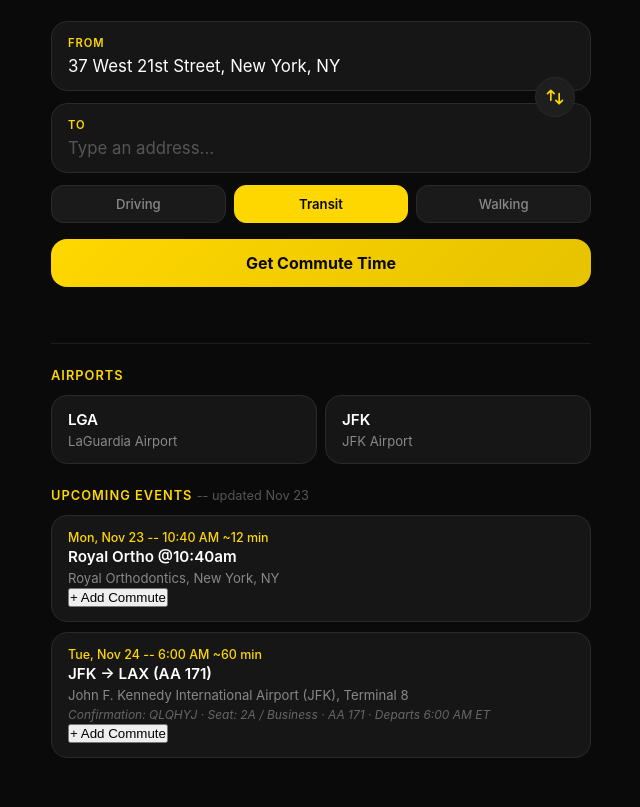
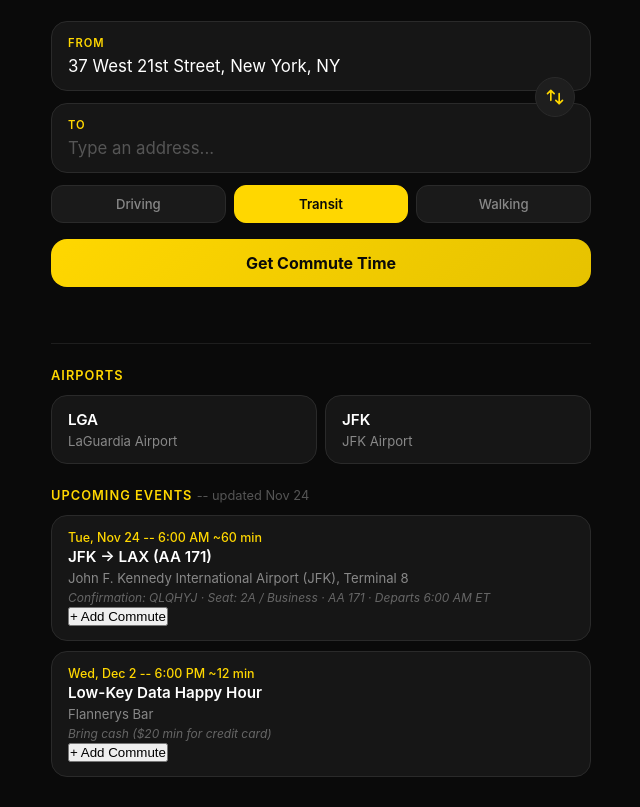
Before and after one commit to mavvie-droid/commute-calculator, a plain HTML site: page index.html in a window 1280 px wide. Shown: the part 72-879 px from the top of the page, without its empty margins (319-959 px from the left). Drawn offline with Linux system fonts and the light colour scheme.

Commit message:
Refresh events 2026-11-24
Co-Authored-By: Claude Sonnet 4.6 <noreply@anthropic.com>
Claude-Session: https://claude.ai/code/session_01YDown2CJrogE4vxxusgAtV

```diff
--- a/index.html
+++ b/index.html
@@ -279,20 +279,21 @@
     </a>
   </div>
 
-  <p class="section-title">Upcoming Events <span style="color:#555; font-weight:400; text-transform:none; letter-spacing:0;">-- updated Nov 23</span></p>
+  <p class="section-title">Upcoming Events <span style="color:#555; font-weight:400; text-transform:none; letter-spacing:0;">-- updated Nov 24</span></p>
 
   <!-- EVENTS_START -->
-  <a class="event-card cat-medical" data-start="2026-11-23T10:40:00" data-end="2026-11-23T11:40:00" data-address="Royal Orthodontics, New York, NY" onclick="openEvent('Royal Orthodontics, New York, NY')">
-    <div class="event-date">Mon, Nov 23 -- 10:40 AM <span class="eta-badge">~12 min</span></div>
-    <div class="event-name">Royal Ortho @10:40am</div>
-    <div class="event-address">Royal Orthodontics, New York, NY</div>
-    <button class="commute-btn" onclick="event.stopPropagation(); addCommute(this)">+ Add Commute</button>
-  </a>
   <a class="event-card cat-travel" data-start="2026-11-24T06:00:00" data-end="2026-11-24T12:28:00" data-address="John F. Kennedy International Airport (JFK), Terminal 8" onclick="openEvent('John F. Kennedy International Airport (JFK), Terminal 8')">
     <div class="event-date">Tue, Nov 24 -- 6:00 AM <span class="eta-badge">~60 min</span></div>
     <div class="event-name">JFK → LAX (AA 171)</div>
     <div class="event-address">John F. Kennedy International Airport (JFK), Terminal 8</div>
     <div class="event-note">Confirmation: QLQHYJ · Seat: 2A / Business · AA 171 · Departs 6:00 AM ET</div>
+    <button class="commute-btn" onclick="event.stopPropagation(); addCommute(this)">+ Add Commute</button>
+  </a>
+  <a class="event-card cat-social" data-start="2026-12-02T18:00:00" data-end="2026-12-02T20:00:00" data-address="Flannerys Bar" onclick="openEvent('Flannerys Bar')">
+    <div class="event-date">Wed, Dec 2 -- 6:00 PM <span class="eta-badge">~12 min</span></div>
+    <div class="event-name">Low-Key Data Happy Hour</div>
+    <div class="event-address">Flannerys Bar</div>
+    <div class="event-note">Bring cash ($20 min for credit card)</div>
     <button class="commute-btn" onclick="event.stopPropagation(); addCommute(this)">+ Add Commute</button>
   </a>
   <!-- EVENTS_END -->
```
